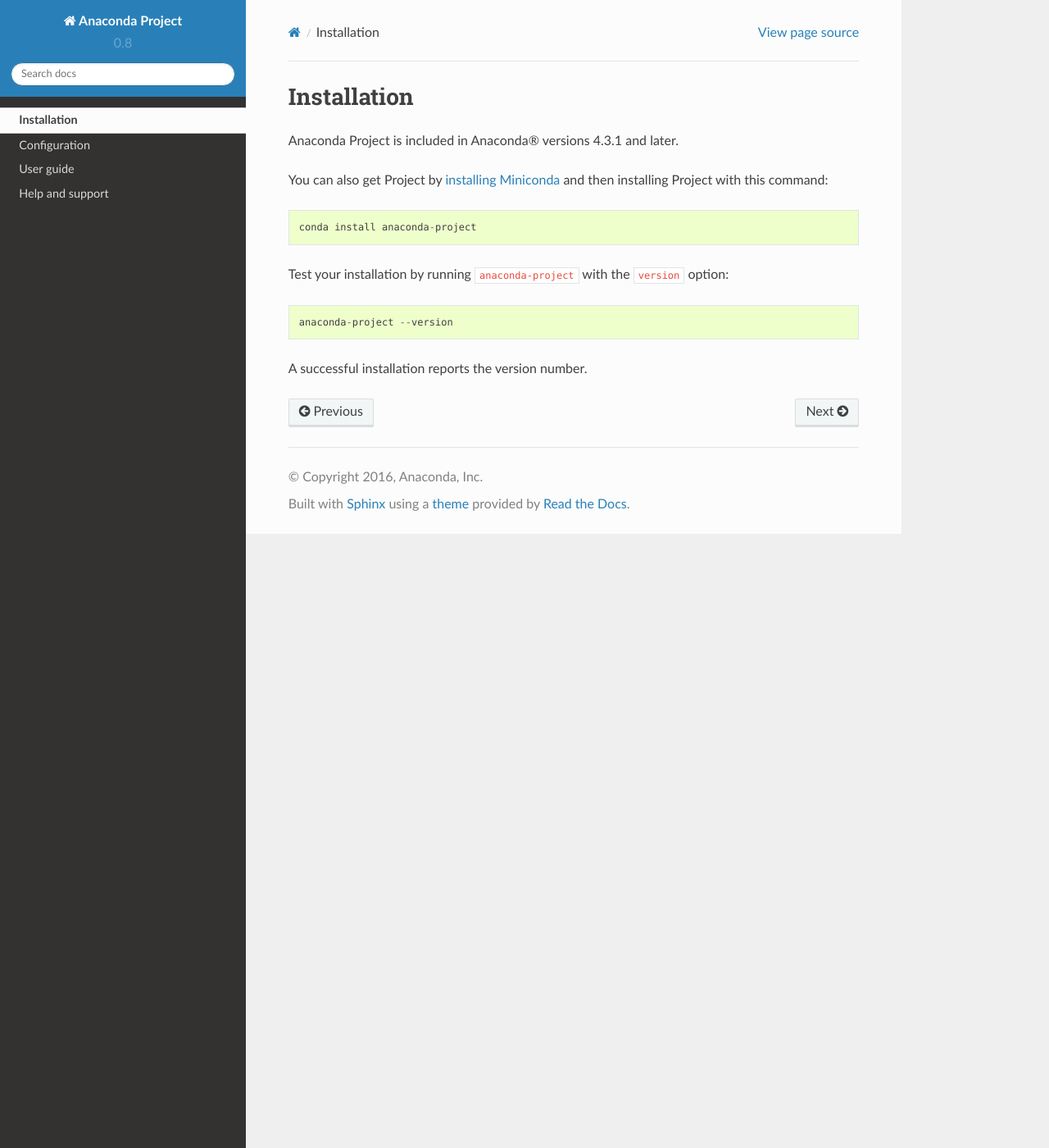
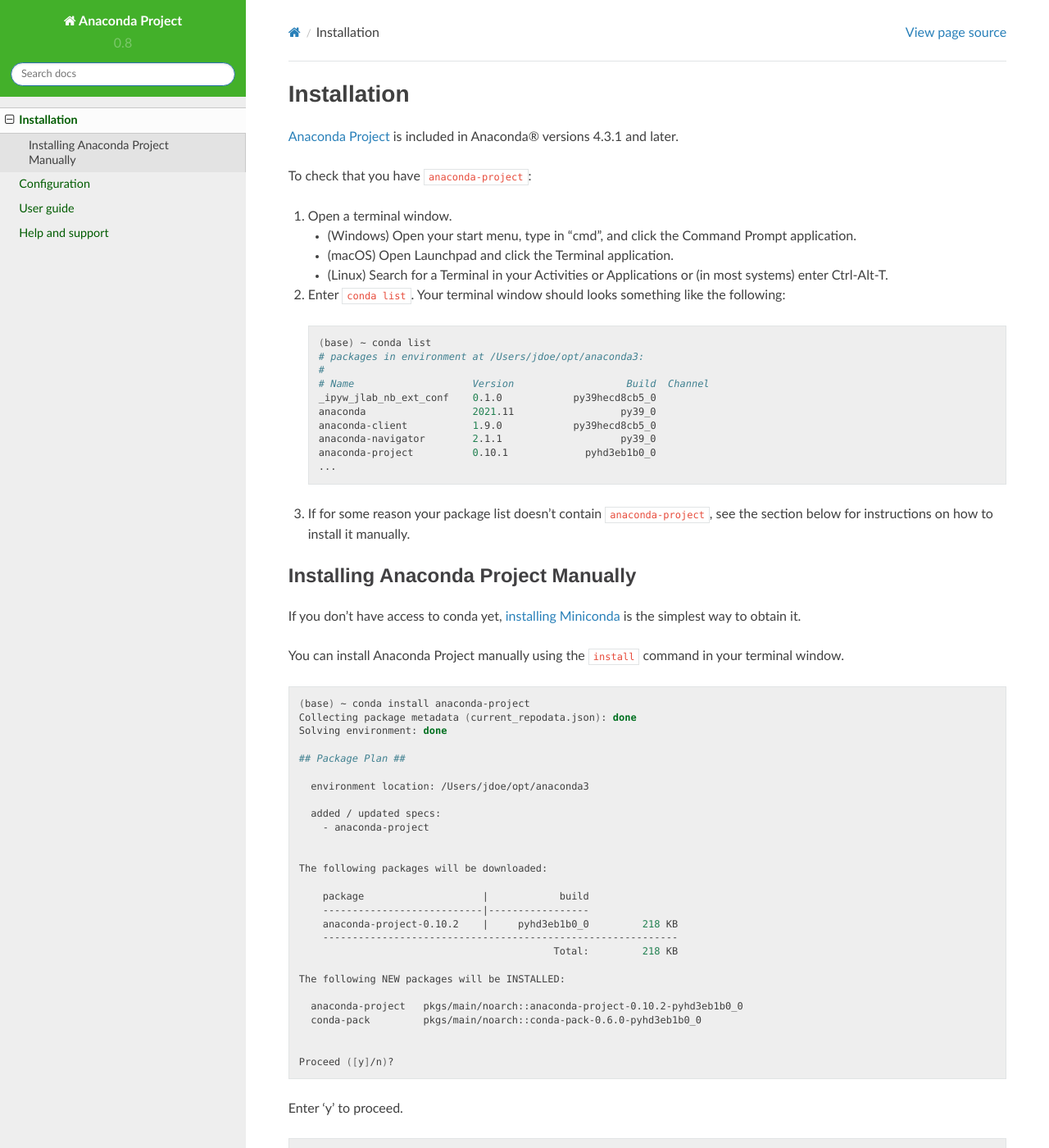
Before and after one commit to anaconda/anaconda-project, a Sphinx documentation site: the page built from docs/source/install.rst, in a window 1280 px wide and 1400 px high. Shown: the whole window at 82% size. Built offline with Sphinx 7.4.7 and the Read the Docs theme 2.0.0, drawn with Linux system fonts in a browser that asks for light colours; some of the changed text lies outside the part shown.

Commit message:
Updated theme formatting and Install page.

```diff
--- /dev/null
+++ b/docs/source/_static/css/project.css
@@ -0,0 +1,83 @@
+@import url("theme.css");
+
+.wy-nav-content {
+    padding: 1.618em 3.236em;
+    height: 100%;
+    max-width: 1500px;
+    /* max-width: 800px; */
+    margin: auto;
+    background-color: #ffffff;
+}
+
+.wy-side-nav-search {
+    /*background color of the top search bar*/
+    background-color: #43B02A;
+}
+
+.wy-nav-side {
+/* This relates to the entire color of the sidebar */
+   background-color:#EEEEEE;
+}
+
+.wy-menu a:hover {
+    /*background color of text upon hovering*/
+    background: #c9c9c9
+}
+
+.wy-menu-vertical li.on a:hover,.wy-menu-vertical li.current>a:hover {
+    /*background color of text upon hovering an open list*/
+    background: #c9c9c9
+}
+
+.wy-menu-vertical {
+    /* text color of expanded menu items in the sidebar */
+    color:#414042;
+}
+
+.section h1 {
+    /*header 1 text color */
+    color: #047704;
+ }
+
+.rst-content .toctree-wrapper p.caption, h2, h3, h4, h5, h6, legend {
+    /*text color of rst content and subheads*/
+    color: #414042;
+}
+
+.wy-menu-vertical a {
+    /* Text color of toc */
+    color: #025C02;
+}
+
+.wy-nav-content-wrap {
+    /* background color of wrap around main content*/
+    background-color: white;
+}
+
+.section-title {
+    /*text color of section titles*/
+    color:#078E07;
+}
+
+.rst-content pre.literal-block, .rst-content div[class^='highlight'] pre, .rst-content .linenodiv pre {
+    /*color of code blocks*/
+    background-color: #EEEEEE
+}
+
+h1, h2, .rst-content .toctree-wrapper p.caption, h3, h4, h5, h6, legend {
+    /*font formats*/
+    font-family: "Proxima Nova","Helvetica","Arial",sans-serif;
+}
+.wy-menu-vertical li.toctree-l1.current>a {
+    /*text color of toctree*/
+    color: #025C02;
+}
+
+.toctree-l1:hover {
+    background-color: #EEEEEE;
+}
+
+.wy-nav-top {
+    /*color of nav at top when the window is narrow*/
+    background: #43B02A;
+}
--- a/docs/source/conf.py
+++ b/docs/source/conf.py
@@ -161,7 +161,7 @@
 # Add any paths that contain custom static files (such as style sheets) here,
 # relative to this directory. They are copied after the builtin static files,
 # so a file named "default.css" will overwrite the builtin "default.css".
-html_static_path = []
+html_static_path = ['_static']
 
 # Add any extra paths that contain custom files (such as robots.txt or
 # .htaccess) here, relative to this directory. These files are copied
@@ -242,6 +242,8 @@
 
 # Output file base name for HTML help builder.
 htmlhelp_basename = 'AnacondaProjectdoc'
+
+html_style = 'css/project.css'
 
 # -- Options for LaTeX output ---------------------------------------------
 
--- a/docs/source/install.rst
+++ b/docs/source/install.rst
@@ -2,13 +2,82 @@
 Installation
 ============
 
-Anaconda Project is included in Anaconda\ |reg| versions 4.3.1 and later.
+:doc:`Anaconda Project <index>` is included in Anaconda\ |reg| versions 4.3.1 and later.
 
-You can also get Project by `installing Miniconda
-<https://conda.io/docs/install/quick.html>`_ and then installing Project with
-this command::
+To check that you have ``anaconda-project``:
 
-  conda install anaconda-project
+1. Open a terminal window.
+
+   * (Windows) Open your start menu, type in "cmd", and click the Command Prompt application.
+   * (macOS) Open Launchpad and click the Terminal application.
+   * (Linux) Search for a Terminal in your Activities or Applications or (in most systems) enter Ctrl-Alt-T.
+
+2. Enter ``conda list``. Your terminal window should looks something like the following:
+
+  .. code-block:: shell
+
+    (base) ~ conda list
+    # packages in environment at /Users/jdoe/opt/anaconda3:
+    #
+    # Name                    Version                   Build  Channel
+    _ipyw_jlab_nb_ext_conf    0.1.0            py39hecd8cb5_0
+    anaconda                  2021.11                  py39_0
+    anaconda-client           1.9.0            py39hecd8cb5_0
+    anaconda-navigator        2.1.1                    py39_0
+    anaconda-project          0.10.1             pyhd3eb1b0_0
+    ...
+
+3. If for some reason your package list doesn't contain ``anaconda-project``, see the section below for instructions on
+   how to install it manually.
+
+Installing Anaconda Project Manually
+------------------------------------
+
+If you don't have access to conda yet, `installing Miniconda
+<https://conda.io/projects/conda/en/latest/user-guide/install/index.html>`_ is the simplest way
+to obtain it.
+
+You can install Anaconda Project manually using the ``install`` command in your terminal window.
+
+.. code-block:: shell
+
+  (base) ~ conda install anaconda-project
+  Collecting package metadata (current_repodata.json): done
+  Solving environment: done
+
+  ## Package Plan ##
+
+    environment location: /Users/jdoe/opt/anaconda3
+
+    added / updated specs:
+      - anaconda-project
+
+
+  The following packages will be downloaded:
+
+      package                    |            build
+      ---------------------------|-----------------
+      anaconda-project-0.10.2    |     pyhd3eb1b0_0         218 KB
+      ------------------------------------------------------------
+                                             Total:         218 KB
+
+  The following NEW packages will be INSTALLED:
+
+    anaconda-project   pkgs/main/noarch::anaconda-project-0.10.2-pyhd3eb1b0_0
+    conda-pack         pkgs/main/noarch::conda-pack-0.6.0-pyhd3eb1b0_0
+
+
+  Proceed ([y]/n)?
+
+Enter 'y' to proceed.
+
+.. code-block:: shell
+
+  Downloading and Extracting Packages
+  anaconda-project-0.1 | 218 KB    | ##################################### | 100%
+  Preparing transaction: done
+  Verifying transaction: done
+  Executing transaction: done
 
 Test your installation by running ``anaconda-project`` with the ``version``
 option::
```
